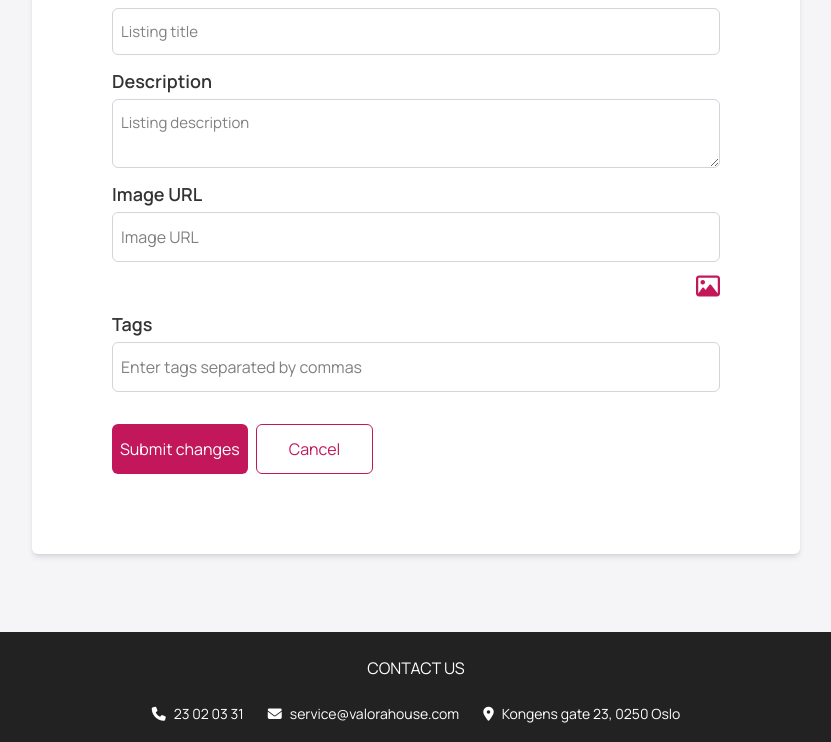
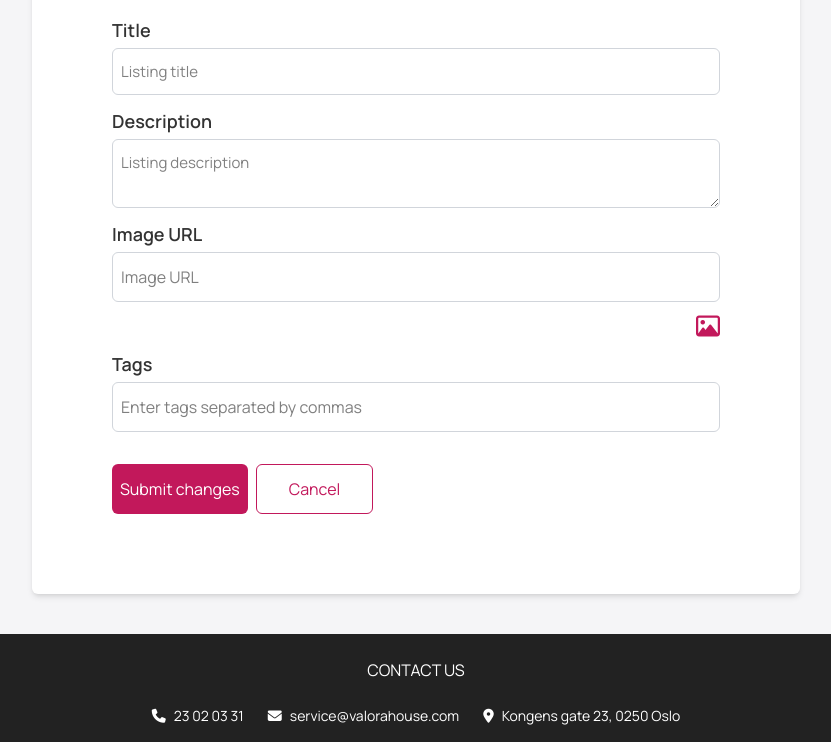
Before and after one commit to emifos/Semester-Project-2, a website: page edit-listing.html in a window 1280 px wide. Shown: the part 168-910 px from the top of the page, without its empty margins (224-1055 px from the left). Drawn offline with nearby package versions, Linux system fonts and the light colour scheme; files that its build step writes are made by us from their sources.

Commit message:
edit-listing form
html and tailwind edit-listing-form.

```diff
--- a/edit-listing.html
+++ b/edit-listing.html
@@ -30,9 +30,9 @@
   </head>
   <body class="font-manrope grid min-h-screen grid-rows-[auto_1fr_auto]">
     <header></header>
-    <main class="bg-background flex min-h-screen items-start justify-center">
+    <main class="bg-background flex items-center justify-center">
       <div
-        class="mx-4 w-full max-w-md rounded-md bg-white p-6 shadow-md md:mx-0 md:max-w-3xl md:p-20"
+        class="mx-4 my-10 w-full max-w-lg rounded-md bg-white p-6 shadow-md md:mx-0 md:max-w-3xl md:p-20"
       >
         <h1
           class="text-header-mobile text-text mb-4 text-center font-semibold md:text-2xl"
```
